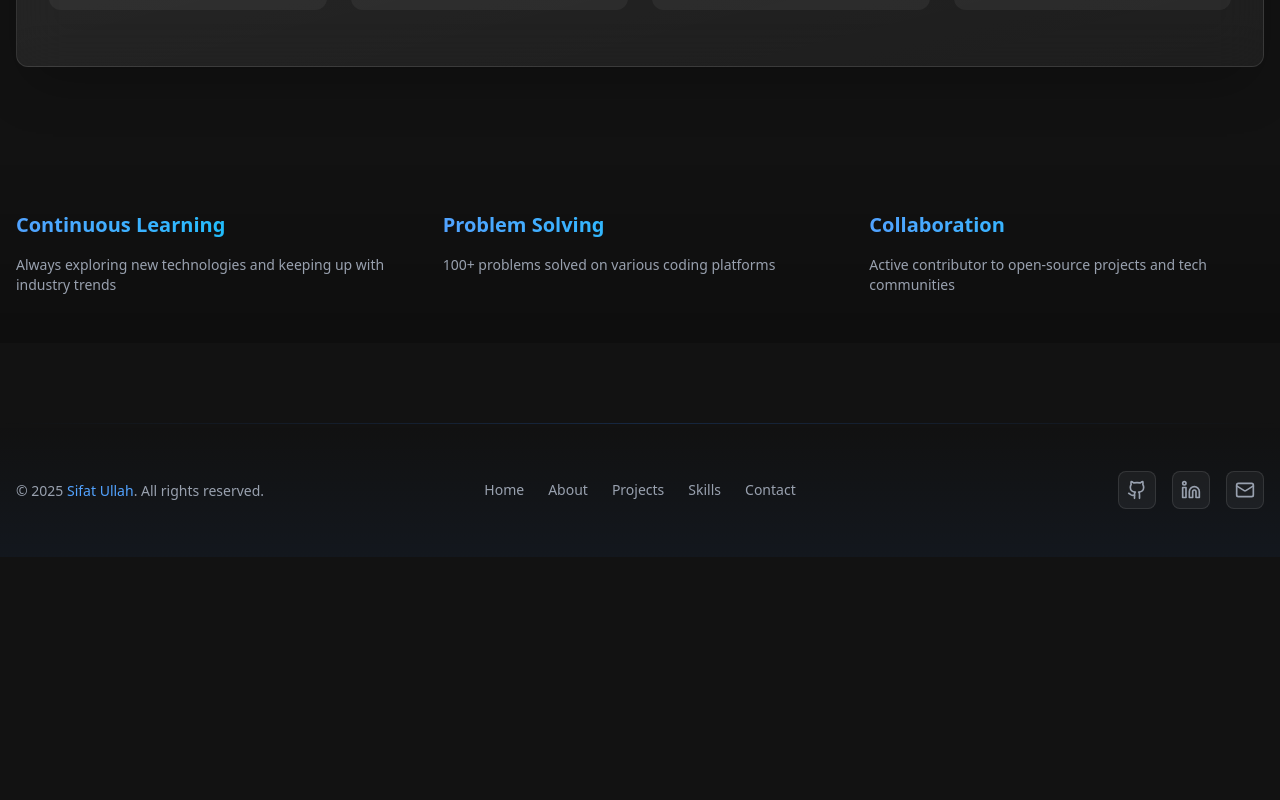
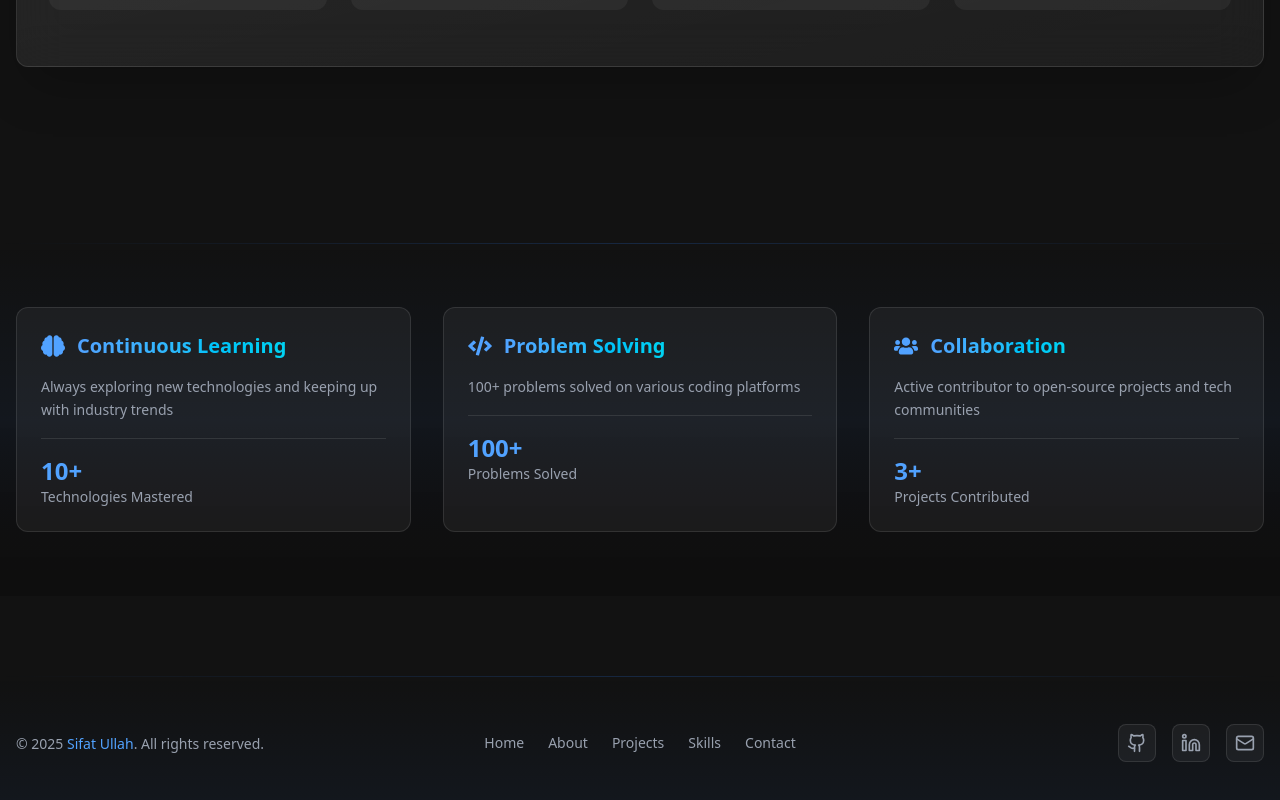
Before and after one commit to SifatU360/sifat-portfolio, a Next.js app: page /skills in a window 1280 px wide. Shown: the part 1507-2307 px from the top of the page. Before the commit the page ends 2064 px from the top, so only its background shows below. Built offline with nearby package versions, Linux system fonts and the light colour scheme.

Commit message:
feat: enhance SkillsPage with professional stats section and improved footer animation

```diff
--- a/src/app/skills/page.tsx
+++ b/src/app/skills/page.tsx
@@ -1,3 +1,4 @@
+/* eslint-disable @typescript-eslint/no-unused-vars */
 /* eslint-disable @typescript-eslint/no-explicit-any */
 "use client";
 import Footer from "@/components/Footer";
@@ -198,38 +199,87 @@ export default function SkillsPage() {
         </motion.div>
       </main>
 
-      {/* New Footer Section */}
-      <footer className="py-12 relative">
-        <div className="absolute inset-0 bg-gradient-to-t from-black/20 to-transparent" />
+      {/* Professional Stats Section */}
+      <motion.footer
+        className="py-16 relative mt-20"
+        initial={{ opacity: 0 }}
+        whileInView={{ opacity: 1 }}
+        viewport={{ once: true }}
+      >
+        {/* Enhanced gradient background */}
+        <div className="absolute inset-0 bg-gradient-to-t from-black/20 via-blue-500/5 to-transparent" />
+        <div className="absolute inset-x-0 top-0 h-px bg-gradient-to-r from-transparent via-blue-500/20 to-transparent" />
+
         <div className="max-w-7xl mx-auto px-4 relative">
-          <div className="grid gap-8 md:grid-cols-3">
-            <div className="space-y-4">
+          <motion.div
+            className="grid gap-8 md:grid-cols-3"
+            variants={{
+              hidden: { opacity: 0, y: 20 },
+              visible: {
+                opacity: 1,
+                y: 0,
+                transition: {
+                  staggerChildren: 0.2
+                }
+              }
+            }}
+            initial="hidden"
+            whileInView="visible"
+            viewport={{ once: true }}
+          >
+            {[
+              {
+                title: "Continuous Learning",
+                description: "Always exploring new technologies and keeping up with industry trends",
+                icon: <FaBrain className="w-6 h-6 text-blue-400" />,
+                stat: "10+",
+                label: "Technologies Mastered"
+              },
+              {
+                title: "Problem Solving",
+                description: "100+ problems solved on various coding platforms",
+                icon: <FaCode className="w-6 h-6 text-blue-400" />,
+                stat: "100+",
+                label: "Problems Solved"
+              },
+              {
+                title: "Collaboration",
+                description: "Active contributor to open-source projects and tech communities",
+                icon: <FaUsers className="w-6 h-6 text-blue-400" />,
+                stat: "3+",
+                label: "Projects Contributed"
+              }
+            ].map((item, index) => (
+              <motion.div
+                key={item.title}
+                variants={{
+                  hidden: { opacity: 0, y: 20 },
+                  visible: { opacity: 1, y: 0 }
+                }}
+                className="space-y-4 p-6 rounded-xl bg-white/5 hover:bg-white/10 transition-colors duration-300 border border-white/10"
+              >
+                <div className="flex items-center gap-3">
+                  {item.icon}
                   <h3 className="text-xl font-semibold bg-gradient-to-r from-blue-400 to-cyan-400 bg-clip-text text-transparent">
-                Continuous Learning
+                    {item.title}
                   </h3>
-              <p className="text-sm text-gray-400">
-                Always exploring new technologies and keeping up with industry trends
+                </div>
+                <p className="text-sm text-gray-400 leading-relaxed">
+                  {item.description}
                 </p>
+                <div className="pt-4 border-t border-white/10">
+                  <div className="text-2xl font-bold text-blue-400">
+                    {item.stat}
                   </div>
-            <div className="space-y-4">
-              <h3 className="text-xl font-semibold bg-gradient-to-r from-blue-400 to-cyan-400 bg-clip-text text-transparent">
-                Problem Solving
-              </h3>
-              <p className="text-sm text-gray-400">
-                100+ problems solved on various coding platforms
-              </p>
-            </div>
-            <div className="space-y-4">
-              <h3 className="text-xl font-semibold bg-gradient-to-r from-blue-400 to-cyan-400 bg-clip-text text-transparent">
-                Collaboration
-              </h3>
-              <p className="text-sm text-gray-400">
-                Active contributor to open-source projects and tech communities
-              </p>
+                  <div className="text-sm text-gray-400">
+                    {item.label}
                   </div>
                 </div>
+              </motion.div>
+            ))}
+          </motion.div>
         </div>
-      </footer>
+      </motion.footer>
       <Footer />
     </>
   );
```
Lines whose indentation alone changed are shown as unchanged.
